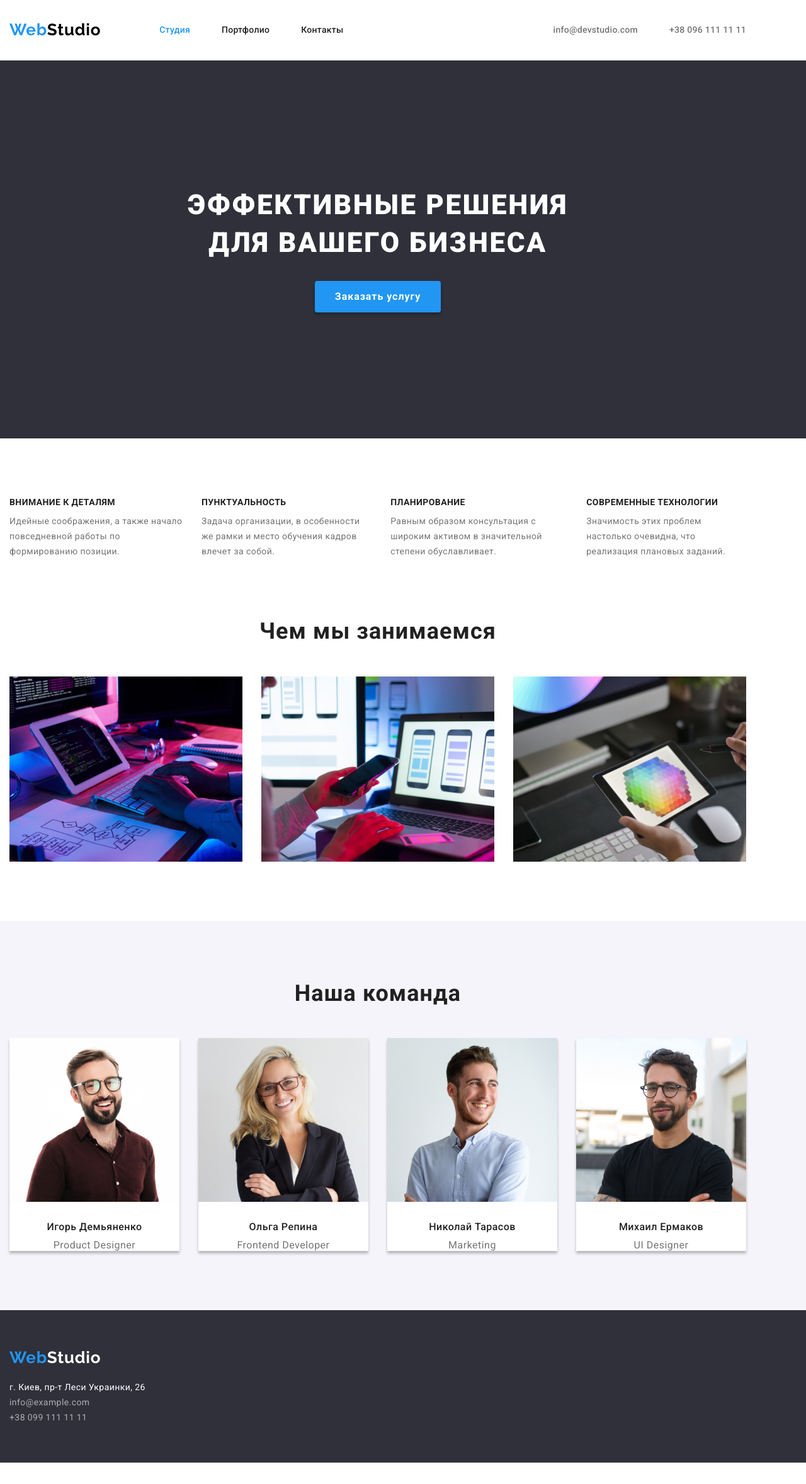
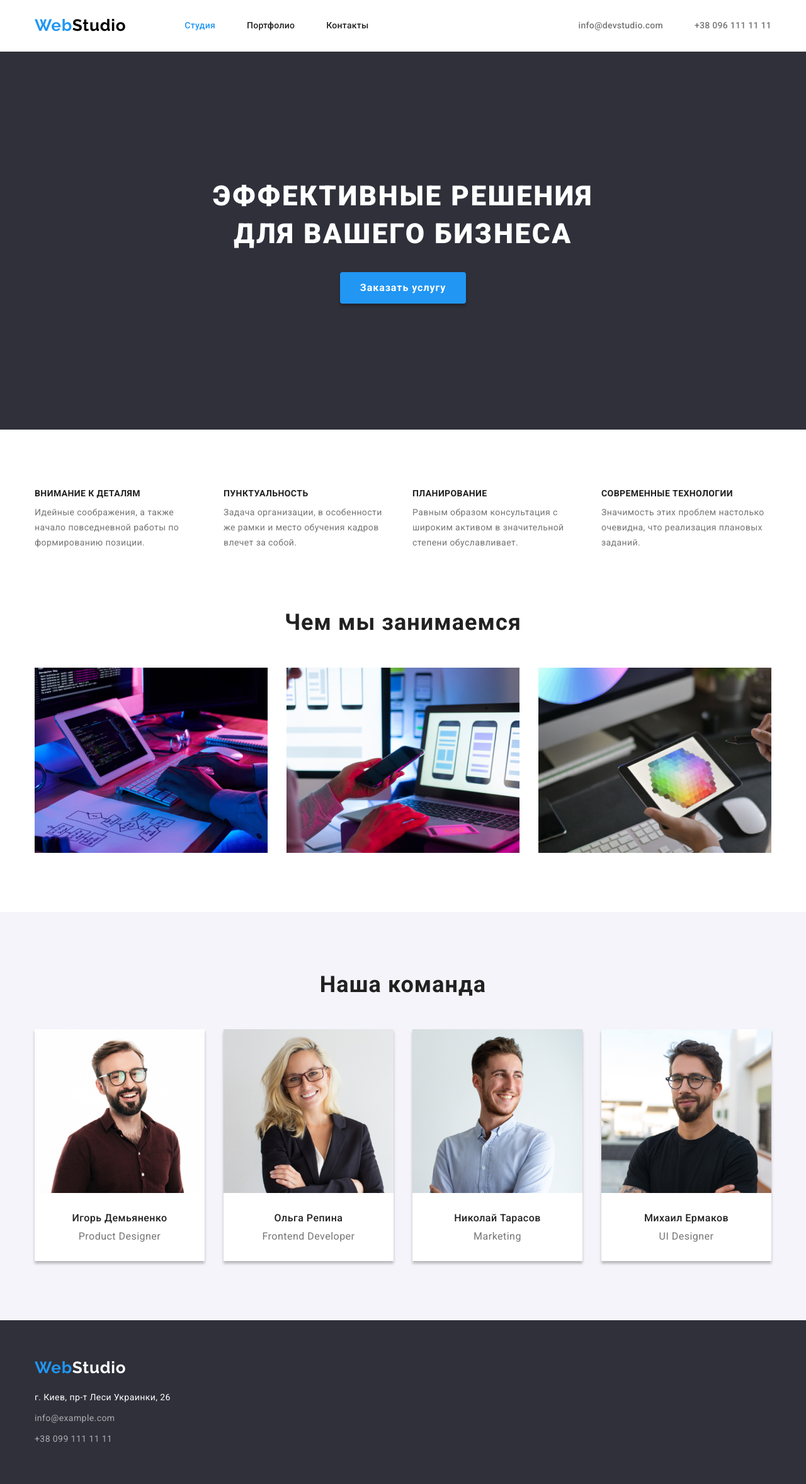
Before and after one commit to Denis19850204/hw3-, a plain HTML site: page index.html in a window 1280 px wide. Shown: the whole page at 63% size. Before the commit the page ends 2322 px from the top, so only its background shows below. Drawn offline with nearby package versions, Linux system fonts and the light colour scheme.

Commit message:
hw3 исправление ошибок

```diff
--- a/css/style.css
+++ b/css/style.css
@@ -58,6 +58,7 @@ body {
 }
 
 .container {
+  margin: 0 auto;
   width: 1200px;
   padding-left: 15px;
   padding-right: 15px;
@@ -69,8 +70,6 @@ body {
 /* Шапка сайта */
 
 .header {
-  padding-top: 32px;
-  padding-bottom: 32px;
   border-bottom: 1px solid var(--header-border-color);
 }
 
@@ -84,6 +83,7 @@ body {
 }
 
 .logo {
+  display: block;
   color: #000000;
   text-decoration: none;
   font-family: 'Raleway', sans-serif;
@@ -92,6 +92,8 @@ body {
   line-height: 1.19;
   letter-spacing: 0.03em;
   margin-right: 93px;
+  padding-top: 24px;
+  padding-bottom: 24px;
 }
 
 .logoweb {
@@ -100,6 +102,12 @@ body {
 
 .nav-list {
   display: flex;
+}
+
+.nav-item{
+  display: block;
+  padding-top: 32px;
+  padding-bottom: 32px;
 }
 
 .nav-item:not(:last-child) {
@@ -129,6 +137,7 @@ body {
 }
 
 .contact-list-link {
+  display: block;
   color: var(--main-text-color);
   text-decoration: none;
   font-family: 'Roboto';
@@ -159,6 +168,7 @@ body {
   background-color: var(--hero-bkg-color);
   padding-top: 200px;
   padding-bottom: 200px;
+  text-align: center;
 }
 
 .tittle {
@@ -167,7 +177,6 @@ body {
   font-weight: 900;
   font-size: 44px;
   line-height: 1.36;
-  text-align: center;
   letter-spacing: 0.06em;
   text-transform: uppercase;
   margin-bottom: 30px;
@@ -176,17 +185,12 @@ body {
 .button {
   background-color: var(--accent-color);
   color: var(--secondary-color);
-  font-family: 'Roboto';
   font-weight: 700;
   font-size: 16px;
   line-height: 1.88;
-  display: flex;
   align-items: center;
-  text-align: center;
   letter-spacing: 0.06em;
   cursor: pointer;
-  margin-left: auto;
-  margin-right: auto;
   padding-top: 10px;
   padding-right: 32px;
   padding-bottom: 10px;
@@ -213,6 +217,12 @@ body {
 
 .list-benefits {
   display: flex;
+}
+
+.benefits-item{
+  display: block;
+  width: 270px;
+
 }
 
 .item:not(:last-child) {
@@ -260,10 +270,6 @@ body {
   display: flex;
 }
 
-.item:not(:last-child) {
-  margin-right: 30px;
-}
-
 /* -------------------------------------- */
 
 /* Наша команда */
@@ -277,6 +283,7 @@ body {
 .team-item {
   background-color: var(--secondary-color);
   width: 270px;
+  padding-bottom: 30px;
   border: transparent;
   box-shadow: 0px 4px 4px 0px #00000040;
 }
@@ -338,6 +345,11 @@ body {
   letter-spacing: 0.03em;
 }
 
+.street,
+.mail{
+margin-bottom: 9px;
+}
+
 .address-list .contact {
   color: rgba(255, 255, 255, 0.6);
   text-decoration: none;
@@ -386,7 +398,7 @@ body {
   padding: 6px 22px;
   border-radius: 4px;
   border: transparent;
-  box-shadow: 0px 4px 4px 0px #00000040;
+
 }
 
 .portfolio-button {
@@ -402,7 +414,7 @@ body {
   padding: 6px 22px;
   border-radius: 4px;
   border: transparent;
-  box-shadow: 0px 4px 4px 0px #00000040;
+
 }
 
 .portfolio-button:hover,
@@ -412,23 +424,28 @@ body {
 }
 
 .card-list {
-  flex-wrap: wrap;
-  margin-left: -30px;
-  margin-top: -30px;
+ flex-wrap: wrap;
 }
 
 .work-list {
-  margin-left: 30px;
-  margin-top: 30px;
   width: 370px;
+  margin-right: 30px;
+  margin-bottom: 30px;
   background-color: var(--secondary-color);
-  border-bottom: 1px solid var(--border-color);
-  box-shadow: 0px 4px 4px 0px #00000040;
+}
+
+.work-list:nth-child(3n){
+  margin-right: 0;
+}
+
+.work-list:nth-last-child(-n+3){
+  margin-bottom: 0;
 }
 
 .work-link {
   display: block;
   text-decoration: none;
+  border-bottom: 1px solid var(--border-color);
 }
 
 .image-work{
--- a/index.html
+++ b/index.html
@@ -59,25 +59,25 @@
         <div class="container">
           <h2 hidden>Преимущества</h2>
           <ul class="list-benefits">
-            <li class="item">
+            <li class="item benefits-item">
               <h3 class="subtitle-benefits">Внимание к деталям</h3>
               <p class="text-benefits">
                 Идейные соображения, а также начало повседневной работы по формированию позиции.
               </p>
             </li>
-            <li class="item">
+            <li class="item benefits-item">
               <h3 class="subtitle-benefits">Пунктуальность</h3>
               <p class="text-benefits">
                 Задача организации, в особенности же рамки и место обучения кадров влечет за собой.
               </p>
             </li>
-            <li class="item">
+            <li class="item benefits-item">
               <h3 class="subtitle-benefits">Планирование</h3>
               <p class="text-benefits">
                 Равным образом консультация с широким активом в значительной степени обуславливает.
               </p>
             </li>
-            <li class="item">
+            <li class="item benefits-item">
               <h3 class="subtitle-benefits">Современные технологии</h3>
               <p class="text-benefits">
                 Значимость этих проблем настолько очевидна, что реализация плановых заданий.
@@ -181,8 +181,8 @@
         <address class="address">
           <ul class="address-list">
             <li class="street">г. Киев, пр-т Леси Украинки, 26</li>
-            <li><a class="contact" href="mailto:info@example.com">info@example.com</a></li>
-            <li><a class="contact" href="tel:+380991111111">+38 099 111 11 11</a></li>
+            <li class="mail"><a class="contact" href="mailto:info@example.com">info@example.com</a></li>
+            <li class="phone"><a class="contact" href="tel:+380991111111">+38 099 111 11 11</a></li>
           </ul>
         </address>
       </div>
```
Also changed, not shown: portfolio.html (+2 -2 lines).
